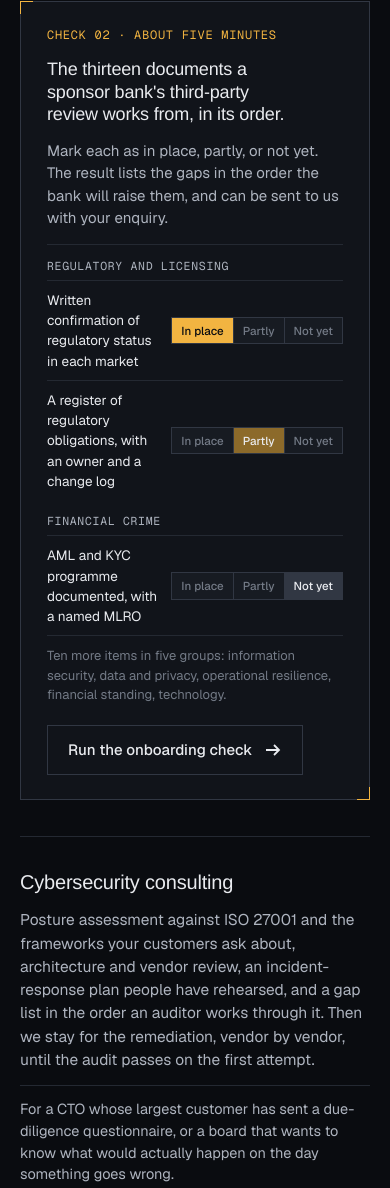
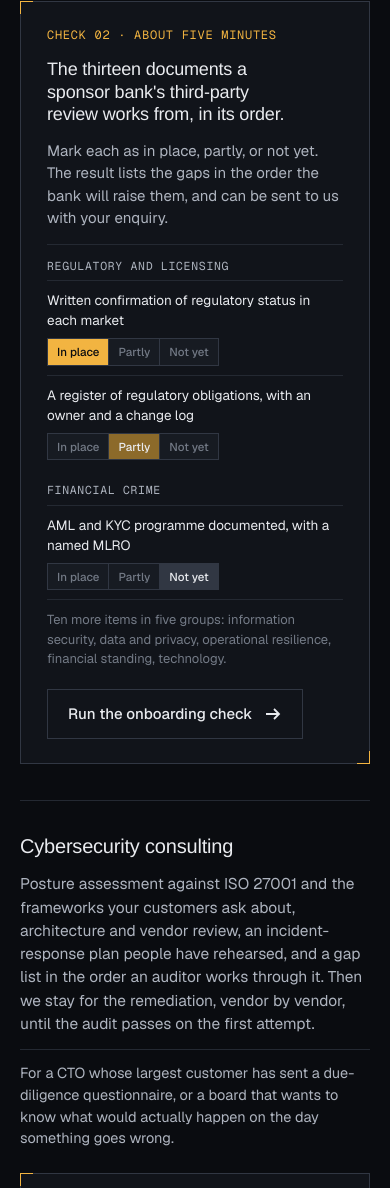
Before and after one commit to plagi/dfg.consulting, a plain HTML site: page index.html in a window 390 px wide. Shown: the part 3159-4347 px from the top of the page. Drawn offline with nearby package versions, Linux system fonts and the light colour scheme; animation ran at ten frames a second; a web font is replaced by a local one.

Commit message:
Mobile: stack check specimen rows

```diff
--- a/assets/site.css
+++ b/assets/site.css
@@ -291,4 +291,5 @@ footer .reg{grid-column:1/10;margin-top:20px;padding-top:14px;border-top:1px sol
   .inst .foot .nav{width:100%;justify-content:flex-end}
   .btn{white-space:normal}
   .checks a.row{padding:16px 18px} .checks-h{flex-direction:column;gap:4px;padding:14px 18px}
+  .spec-r{grid-template-columns:1fr;gap:8px} .spec-s{justify-self:start}
 }
```
